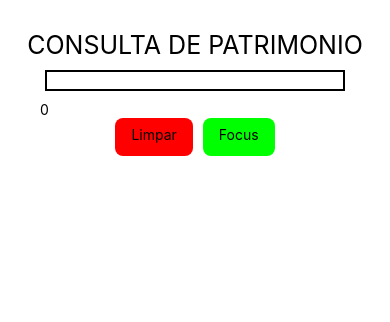
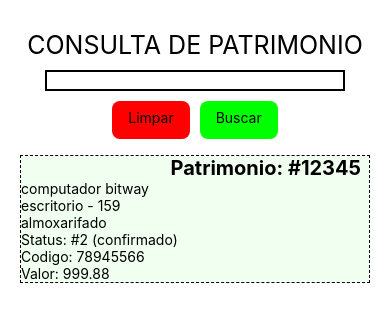
Before and after one commit to luizdeveloperbr/movemob.app-mobile, a React Native app: screen / in a window 390 px wide. Shown: the top 322 px of the page. Built offline with nearby package versions, Linux system fonts and the light colour scheme.

Commit message:
display details

```diff
--- a/App.tsx
+++ b/App.tsx
@@ -3,6 +3,29 @@ import { StyleSheet, Text, View } from 'react-native';
 import InputPatrimonioId from './components/InputPatrimonioIdComponent';
 
 export default function App() {
+
+  const equipamento = {
+    "id": 12345,
+    "codigo": 78945566,
+    "filial_id": 159,
+    "descricao": "computador bitway",
+    "valor": "999.88",
+    "setor_id": 1,
+    "movimentacao_id": 2,
+    "imagens": [],
+    "setor": {
+      "id": 1,
+      "descricao": "almoxarifado",
+      "responsavel": "A",
+      "filial": 159
+    },
+    "movimentacao": {
+      "status": "confirmado"
+    },
+    "filial": {
+      "descricao": "escritorio"
+    }
+  }
 
   return (
     <View style={styles.container}>
@@ -10,6 +33,28 @@ export default function App() {
         <Text style={styles.text}>CONSULTA DE PATRIMONIO</Text>
       </View>
       <InputPatrimonioId />
+      <View style={StyleSheet.compose(devStyle.border, {
+        backgroundColor: 'honeydew',
+        width: '100%',
+        elevation: 4
+      })}>
+        <Text style={{
+          fontWeight: 'bold',
+          fontSize: 20,
+          textAlign: 'right',
+          paddingRight: 8
+        }}>Patrimonio: #{equipamento.id}</Text>
+        <Text>{equipamento.descricao}</Text>
+        <View>
+          <Text>{equipamento.filial.descricao} - {equipamento.filial_id}</Text>
+          <Text>{equipamento.setor.descricao}</Text>
+        </View>
+        <View>
+          <Text>Status: #2 ({equipamento.movimentacao.status})</Text>
+          <Text>Codigo: {equipamento.codigo}</Text>
+          <Text>Valor: {equipamento.valor}</Text>
+        </View>
+      </View>
       <StatusBar style="auto" />
     </View>
   );
@@ -28,3 +73,11 @@ const styles = StyleSheet.create({
     fontSize: 25,
   }
 });
+
+const devStyle = StyleSheet.create({
+  border: {
+    borderColor: '#000',
+    borderWidth: 1,
+    borderStyle: 'dashed'
+  }
+})
--- a/app.json
+++ b/app.json
@@ -15,13 +15,15 @@
       "**/*"
     ],
     "ios": {
-      "supportsTablet": true
+      "supportsTablet": true,
+      "bundleIdentifier": "com.luizdeveloperbr.movemob.app"
     },
     "android": {
       "adaptiveIcon": {
         "foregroundImage": "./assets/adaptive-icon.png",
         "backgroundColor": "#ffffff"
-      }
+      },
+      "package": "com.luizdeveloperbr.movemob.app"
     },
     "web": {
       "favicon": "./assets/favicon.png"
--- a/components/InputPatrimonioIdComponent.tsx
+++ b/components/InputPatrimonioIdComponent.tsx
@@ -1,5 +1,5 @@
 import Reac, { Component } from 'react'
-import { StyleSheet ,View, TextInput, Text, Pressable } from 'react-native'
+import { StyleSheet, View, TextInput, Text, Pressable } from 'react-native'
 
 
 export default class InputPatrimonioId extends Component {
@@ -19,14 +19,18 @@ export default class InputPatrimonioId extends Component {
   };
 
   render(): Reac.ReactNode {
-    return <View>
+    return <View style={
+      {
+        height: 85,
+      }}
+    >
       <TextInput
         ref={comp => this.inputRef = comp}
         style={styles.input_id}
         onSubmitEditing={(e) => this.handleInputId(e)}
         inputMode='numeric'
       />
-      <Text>{this.state.id}</Text>
+      {/* <Text>{this.state.id}</Text> */}
 
       <View style={{
         flex: 1,
@@ -44,7 +48,7 @@ export default class InputPatrimonioId extends Component {
         <Pressable
           style={styles.button_focus}
           onPress={() => this.inputRef.focus()}>
-          <Text>Focus</Text>
+          <Text>Buscar</Text>
         </Pressable>
       </View>
     </View>
--- a/package.json
+++ b/package.json
@@ -4,8 +4,8 @@
   "main": "node_modules/expo/AppEntry.js",
   "scripts": {
     "start": "expo start",
-    "android": "expo start --android",
-    "ios": "expo start --ios",
+    "android": "expo run:android",
+    "ios": "expo run:ios",
     "web": "expo start --web"
   },
   "dependencies": {
```
